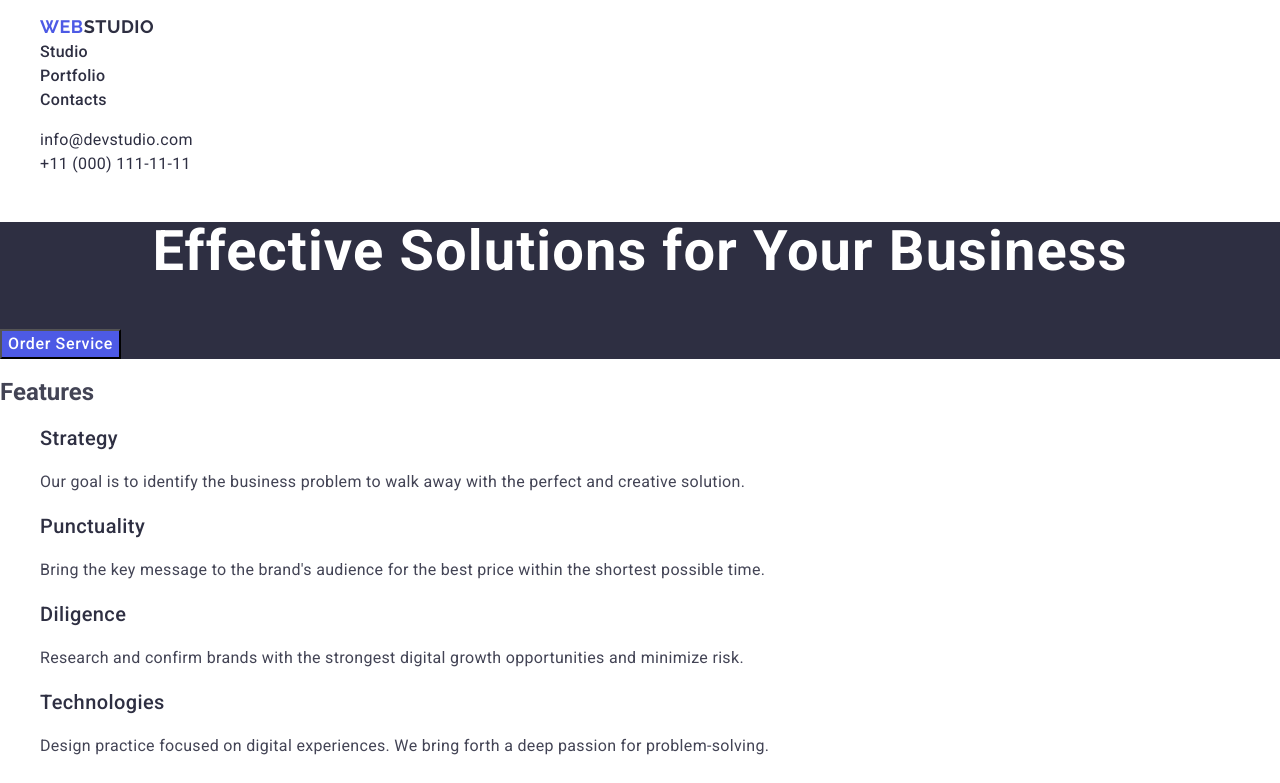
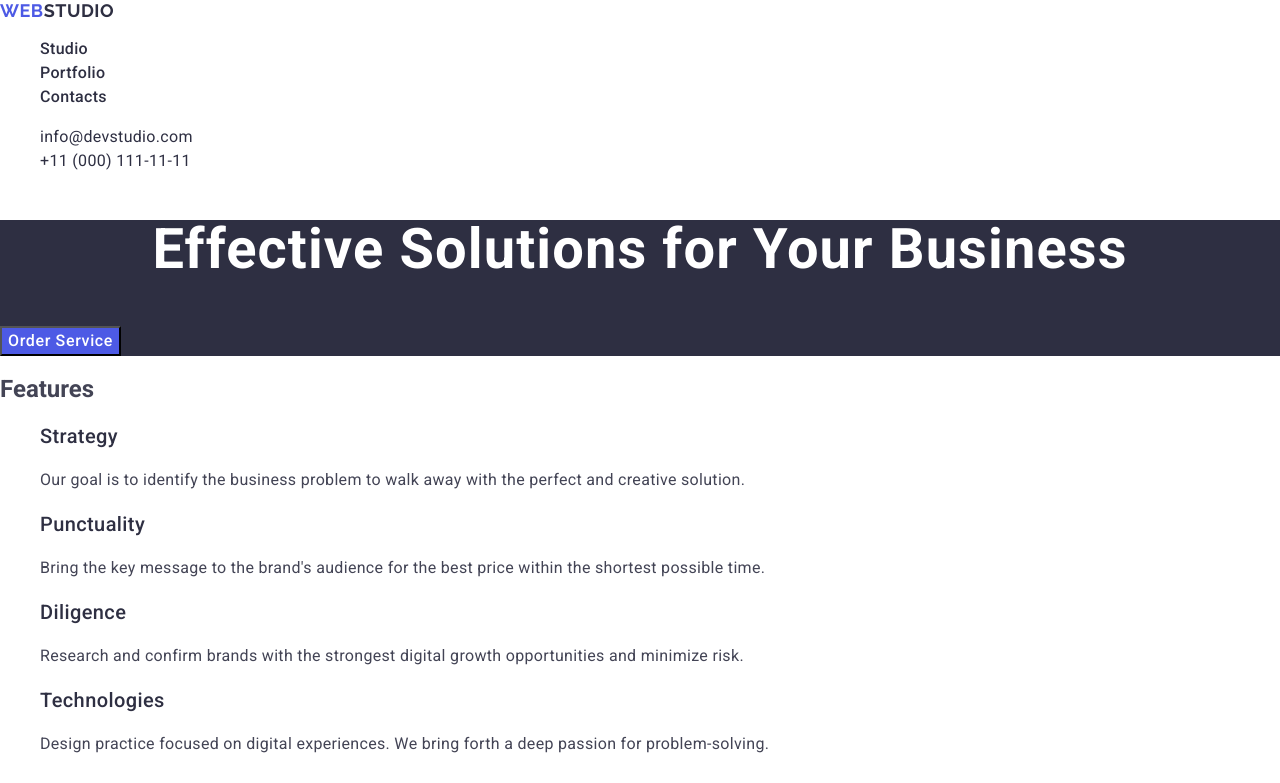
Before and after one commit to alex-dmytriev/goit-markup-hw-06, a plain HTML site: page index.html in a window 1280 px wide. Shown: the top 783 px of the page. Drawn offline with nearby package versions, Linux system fonts and the light colour scheme.

Commit message:
test HW for logo and menu

```diff
--- a/css/styles.css
+++ b/css/styles.css
@@ -23,7 +23,6 @@ ul {
   text-decoration: none;
   line-height: 1.17;
   letter-spacing: 0.03em;
-
 }
 
 .logo-accent {
--- a/index.html
+++ b/index.html
@@ -22,12 +22,10 @@
 
   <header>
     <nav>
+      <a class="logo" href="./index.html">Web<span class="logo-accent">Studio</span></a> <!--Header Logo-->
       <ul class="menu">
         <li>
-          <a class="logo" href="./index.html">Web<span class="logo-accent">Studio</span></a> <!--Header Logo-->
-        </li>
-        <li>
-          <a href="">Studio</a>
+          <a href="./index.html">Studio</a>
         </li>
         <li>
           <a href="">Portfolio</a>
```
